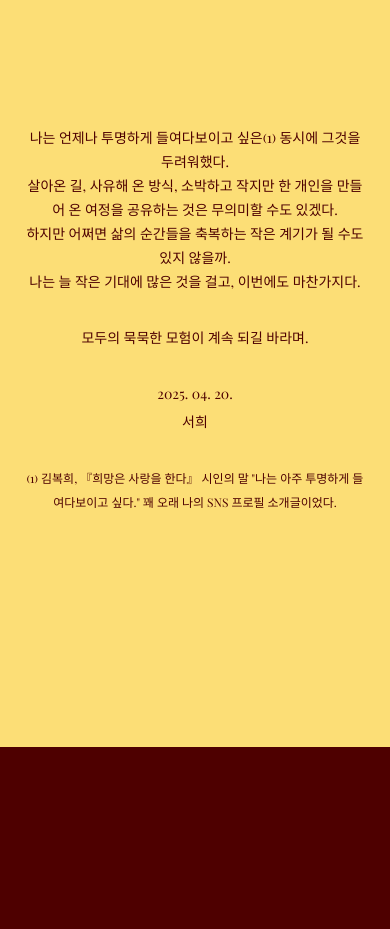
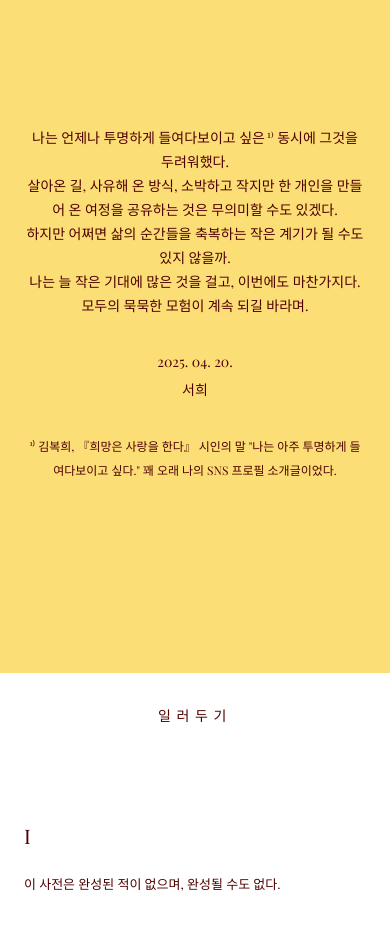
Before and after one commit to shinbyeoruk/sencyclopedia-v1, a Next.js app: page / in a window 390 px wide. Shown: the part 3189-4118 px from the top of the page. Before the commit the page ends 3936 px from the top, so only its background shows below. Built offline with nearby package versions, Linux system fonts and the light colour scheme; a web font is replaced by a local one.

Commit message:
아카이브 v.1.12
일러두기 섹션 추가

```diff
--- a/app/page.tsx
+++ b/app/page.tsx
@@ -979,16 +979,53 @@ const NavigationFooter = ({ viewMode, onNavigate }: { viewMode: string, onNaviga
 // ============================================
 
 function NoteSection() {
+  const romanNumbers = ["I", "II", "III", "IV", "V", "VI", "VII"];
+
+  // 본문과 주석을 하나의 구조로 묶어 관리 (행간 주석 배치를 위함)
+  const items = [
+    {
+      note: "이 사전은 완성된 적이 없으며, 완성될 수도 없다.",
+      side: null
+    },
+    {
+      note: "백감사전(Sencyclopedia)은 감각(Sense)과 백과사전(Encyclopedia)의 합성어로, 2014년부터 2024년까지, 아직 무엇이라고 불리기 이전의 감각을 수집하고 분류한 아카이브다. 편집되지 않았다는 것이 이 사전의 유일한 편집 방침이며, 따라서 과잉된 정동은 여과 없이 포착된다.¹⁾",
+      side: "¹⁾ 이 점에서 백감사전은 사전이라기보다 일종의 발굴 보고서에 가깝다. 다만 발굴의 대상이 과거가 아니라 아직 이름 붙여지지 않은 현재라는 점에서 통상적인 고고학과는 다르다. 고고학자가 파편에서 문명을 추론하듯, 이 사전의 편찬자는 감각의 파편에서 한 사람의 삶을 추론한다. 비록 그 사람이 자기 자신이라 할지라도."
+    },
+    {
+      note: "각 항목은 '감각 카드'의 형태를 취한다. 카드는 사진과 텍스트, 그리고 다섯 가지 속성 — 레이어, 연도, 강도, 장소, 형식 — 으로 구성되며, 고유한 감각 코드 ID²⁾로 식별된다. 무한한 도서관에 두 권의 동일한 책이 없듯, 이 사전에서 모든 감각은 고유하다. 반복되는 것은 없으며, 그럼에도 모든 것은 반복된다.",
+      side: "²⁾ 예컨대 하나의 카드는 `U-2017-006-M-IMG`와 같은 코드를 부여받는다. 이 체계는 도서관의 청구기호를 닮았으나, 분류하는 것은 책이 아니라 신체가 겪은 사건이다. 어떤 분류 체계든 그것이 분류하는 것의 일부를 반드시 배반한다는 사실은, 이 사전에서도 예외가 아니다."
+    },
+    {
+      note: "이 프로젝트는 \"일상은 예술이 될 수 있을까\"라는 질문에서 출발한다. 개인의 삶 속에 출몰하는 강도를 탐구하고 그것을 드라마화하는 예술적 실험이자, 10년의 삶을 갈무리하는 하나의 의식(ritual)이다. 삶을 기록하는 행위가 삶의 일부가 되고, 그 일부가 다시 기록되어야 한다는 점에서, 이 사전은 자기 자신을 항목으로 포함하는 목록과 같은 종류의 역설에 속한다.",
+      side: null
+    },
+    {
+      note: "감각 카드가 포착하는 것은 현행화된 강도뿐이다 — 우리가 인지할 수 있는 것은 오직 현행화된 것뿐이므로.³⁾ 그러나 이 작업은 포착된 것 너머, 강도가 다시 어디로 흘러가는지를 더듬으며, 기관 없는 신체를 어렴풋이 가늠해보려는 시도이기도 하다. 지도가 영토를 대신할 수 없듯, 카드는 감각을 대신하지 못한다. 다만 한 사람의 신체 안에서 끊임없이 발생하고 있는 창조적 순간들을 기념할 수는 있다.",
+      side: "³⁾ 들뢰즈의 용법을 따른다. 강도(intensité)는 현행화(actualisation)를 통해서만 경험되지만, 현행화된 순간 이미 그것은 원래의 강도와 같지 않다. 거울이 얼굴을 비추되 얼굴 그 자체는 아닌 것처럼. 이 불가피한 간극이 이 사전의 조건이자 한계이다."
+    },
+    {
+      note: "2025년 4월, 난항 콜렉티브⁴⁾에서 첫 시연이 이루어졌다. 진행은 다음과 같았다:\n(ⅰ) Notion을 활용하여 10년간의 감각 경험을 카드로 제작한다.\n(ⅱ) 2025년의 시점에서 코멘트를 덧붙인다. 과거에 작성되거나 창작된 결과물은 다시 경험되며, 새로운 감각으로 발생한다.⁵⁾\n(ⅲ) 제작된 카드는 워크숍 일주일 전 멤버들에게 공유되며, 각자 각각의 카드에 자유롭게 주석을 단다.\n(ⅳ) 4월 27일, 모여서 백감사전을 공유한다. 어디로 흘러가는지 본다.",
+      side: [
+        "⁴⁾ 난항(難航) 콜렉티브. 좀처럼 순항하지 않는 모임.",
+        "⁵⁾ 여기서 '새로운 감각으로 발생한다'는 말은 수사가 아니다. 2017년에 기록된 카드를 2025년에 다시 읽는 행위는 회고가 아니라 반복이며, 들뢰즈적 의미에서 차이를 생산하는 반복이다. 이 사전의 독자는 결국 이 사전의 편찬자가 되고, 편찬자는 다시 독자가 된다. 이 순환에는 출구가 없으며, 아마도 출구가 필요하지도 않다."
+      ]
+    },
+    {
+      note: "이 사전이 유용하다면, 그것은 독자가 이 사전 없이도 자신이 감각하고 있음을 지각할 수 있게 되었을 때일 것이다. 좋은 사전이 으레 그렇듯, 이 사전의 최종 목적은 자기 자신을 불필요하게 만드는 데 있다.",
+      side: null
+    }
+  ];
+
   return (
-    <div id="note-section" className="relative z-10 w-full min-h-[100dvh] bg-[var(--color-foreground)] text-[var(--color-background)] px-6 sm:px-12 pt-16 pb-16 sm:pt-8 sm:pb-8 flex flex-col justify-center items-center">
+    <div id="note-section" className="relative z-10 w-full flex flex-col">
+      {/* Existing Note Section Content */}
+      <div className="w-full min-h-[100dvh] bg-[var(--color-foreground)] text-[var(--color-background)] px-6 sm:px-12 pt-16 pb-16 sm:pt-8 sm:pb-8 flex flex-col justify-center items-center">
         <div className="w-full flex justify-between tracking-widest text-[10px] sm:text-xs uppercase mb-8 sm:mb-12">
           <span>Chapter 1</span>
           <span>Sencyclopedia Note</span>
         </div>
 
         <div className="w-full flex flex-col gap-24 sm:gap-6">
-
-        {/* 인용구 영역 (화면을 가득 채우는 거대 서체) */}
           <div className="flex flex-col gap-4 w-full">
             <h2 className="text-[7vw] sm:text-[5vw] leading-[1.15] font-serif tracking-tight break-keep text-left" style={{ wordBreak: 'keep-all' }}>
               “그러니까 그녀는 — 그녀의 깊은 생각 속으로 내려가려고 하지 않는다면 어떤 사람인지 분류할 수 없는데, 그녀가 너무도 재미없는 사람이어서 누구도 그런 생각은 하지 않는다 — 그러니까 묵묵히 모험을 겪었던 한 여인이었다. 이상하게도 영적인 모험을 살고 있었던 것이다.”
@@ -999,7 +1036,6 @@ function NoteSection() {
                   ‘먼 바다로 떠난 이야기’ 중, &lt;세상의 발견&gt;, 클라리시 리스펙토르
                 </span>
               </div>
-            {/* 인용구 하단 공간 및 miro 일러스트 가운데 정렬 */}
               <div className="flex justify-center w-full mt-20 sm:mt-28">
                 {/* eslint-disable-next-line @next/next/no-img-element */}
                 <img src="/miro.png" alt="Illustration" className="w-[120px] sm:w-[150px] object-contain opacity-85 mix-blend-multiply mx-auto" />
@@ -1007,18 +1043,16 @@ function NoteSection() {
             </div>
           </div>
 
-        {/* 본문 편지 영역 */}
           <div className="flex-1 text-[14px] text-center items-center leading-6 mt-8">
             <p>
-            나는 언제나 투명하게 들여다보이고 싶은(1) 동시에 그것을 두려워했다.
+              나는 언제나 투명하게 들여다보이고 싶은<sup className="text-[10px] ml-0.5">1)</sup> 동시에 그것을 두려워했다.
             </p>
             <p>
-            살아온 길, 사유해 온 방식, 소박하고 작지만 한 개인을 만들어 온 여정을 공유하는 것은            무의미할 수도 있겠다.<br />
+              살아온 길, 사유해 온 방식, 소박하고 작지만 한 개인을 만들어 온 여정을 공유하는 것은 무의미할 수도 있겠다.<br />
               하지만 어쩌면 삶의 순간들을 축복하는 작은 계기가 될 수도 있지 않을까.<br />
               나는 늘 작은 기대에 많은 것을 걸고, 이번에도 마찬가지다.
             </p>
             <p>
-             <div className="flex flex-col gap-1 mt-8"></div>
               모두의 묵묵한 모험이 계속 되길 바라며.
             </p>
             <div className="flex flex-col gap-1 mt-8">
@@ -1027,16 +1061,80 @@ function NoteSection() {
             </div>
             <div className="text-[12px] w-full mt-8">
               <p>
-              (1) 김복희, 『희망은 사랑을 한다』 시인의 말 "나는 아주 투명하게 들여다보이고 싶다." 꽤 오래 나의 SNS 프로필 소개글이었다.
+                ¹⁾ 김복희, 『희망은 사랑을 한다』 시인의 말 "나는 아주 투명하게 들여다보이고 싶다." 꽤 오래 나의 SNS 프로필 소개글이었다.
               </p>
             </div>
-          <div className="w-full h-[20vh]"></div>
+            <div className="w-full h-[15vh]"></div>
+          </div>
+        </div>
       </div>
 
+      {/* New Editorial Note Section (White Background + Sidenotes Layout) */}
+      <div id="editorial-note" className="w-full bg-[#FFFFFF] text-[#4e0000] px-6 sm:px-12 py-8 sm:py-12 flex flex-col items-center">
+        <div className="max-w-[1100px] w-full flex flex-col">
+          <h3 className="text-[14px] tracking-[0.4em] font-serif uppercase mb-24 text-center lg:text-left">
+            일러두기
+          </h3>
+
+          <div className="flex flex-col gap-16 sm:gap-20">
+            {items.map((item, index) => (
+              <div key={index} className="grid grid-cols-1 lg:grid-cols-[60px_1fr_300px] gap-6 lg:gap-12 relative items-start">
+                {/* 1. 로마자 */}
+                <span className="text-xl sm:text-2xl font-serif tracking-tighter text-left lg:text-right leading-[1.2] pt-0.5">
+                  {romanNumbers[index]}
+                </span>
+
+                {/* 2. 본문 */}
+                <div className="flex flex-col">
+                  <div className="text-[13px] sm:text-[14.5px] leading-[1.8] sm:leading-[1.95] font-serif text-justify break-keep whitespace-pre-wrap">
+                    {item.note}
+                  </div>
+                  {/* 모바일에서의 주석 배치 (LG 미만) */}
+                  {item.side && (
+                    <div className="mt-6 flex flex-col gap-3 lg:hidden p-4 bg-[#4e0000]/[0.03] border-l border-[#4e0000]/20">
+                      {Array.isArray(item.side) ? (
+                        item.side.map((s, i) => (
+                          <p key={i} className="text-[11px] sm:text-[12px] leading-[1.7] font-serif text-justify opacity-80">
+                            {s}
+                          </p>
+                        ))
+                      ) : (
+                        <p className="text-[11px] sm:text-[12px] leading-[1.7] font-serif text-justify opacity-80">
+                          {item.side}
+                        </p>
+                      )}
+                    </div>
+                  )}
+                </div>
+
+                {/* 3. 데스크탑에서의 행간 주석 (LG 이상) */}
+                <div className="hidden lg:flex flex-col gap-4 sticky top-32">
+                  {item.side && (
+                    <div className="flex flex-col gap-4 pl-8 border-l border-[#4e0000]/10">
+                      {Array.isArray(item.side) ? (
+                        item.side.map((s, i) => (
+                          <p key={i} className="text-[11.5px] leading-[1.7] font-serif text-justify opacity-80 tracking-tight">
+                            {s}
+                          </p>
+                        ))
+                      ) : (
+                        <p className="text-[11.5px] leading-[1.7] font-serif text-justify opacity-80 tracking-tight">
+                          {item.side}
+                        </p>
+                      )}
+                    </div>
+                  )}
+                </div>
+              </div>
+            ))}
+          </div>
+          <div className="w-full h-[15vh]"></div>
+        </div>
       </div>
     </div>
   );
 }
+
 
 const NoteView = () => {
   return (
```
Lines whose indentation alone changed are shown as unchanged.
